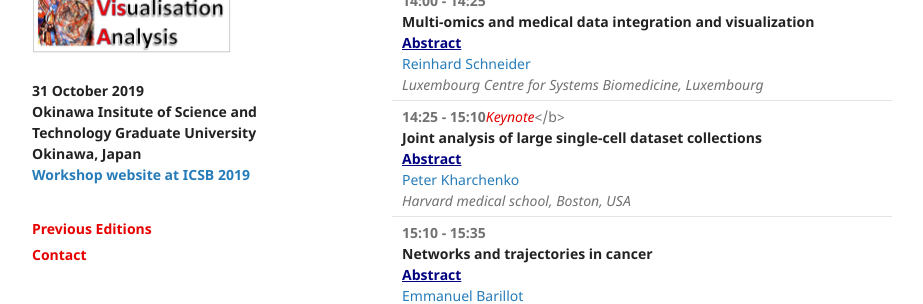
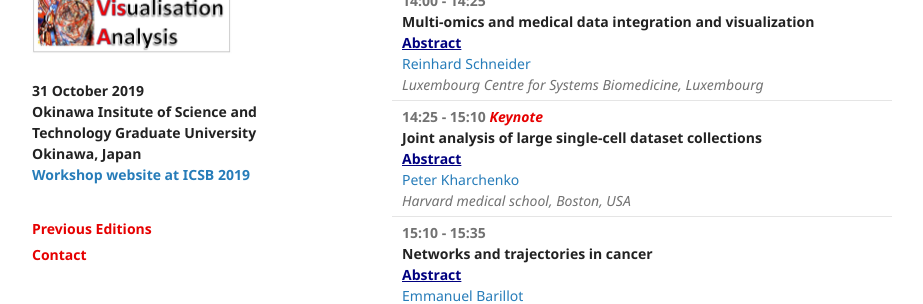
Before and after one commit to lcmonraz/Bionetvisa.github.io, a Jekyll site: the page built from index.md, in a window 1280 px wide and 900 px high, scrolled down 2923 px. Shown: the part 153-457 px from the top of the window, without its empty margins (178-1101 px from the left). Built offline with Jekyll 4.4.1, drawn with Linux system fonts in a browser that asks for light colours; our own code applies the rules of GitHub Pages for plain Markdown files.

Commit message:
Update index.md

```diff
--- a/index.md
+++ b/index.md
@@ -128,7 +128,7 @@ Networks for drug repositioning<br />
 <a href="/Abstracts/Bionetvisa2019/Abstract_BioNetVisA2019_Reinhard_SCHNEIDER.pdf"><b><font color="Navy"><span style="text-decoration: underline;">Abstract</span></font></b></a><br />
 <a href="https://wwwfr.uni.lu/lcsb/people/reinhard_schneider">Reinhard Schneider</a><br />
 <i>Luxembourg Centre for Systems Biomedicine, Luxembourg</i></td></tr>
-<tr><td><b>14:25 - 15:10</b><i><font color="#e60000">Keynote</font></i></b><br />
+<tr><td><b>14:25 - 15:10 <i><font color="#e60000">Keynote</font></i></b><br />
 <strong>Joint analysis of large single-cell dataset collections</strong><br />
 <a href=""><b><font color="Navy"><span style="text-decoration: underline;">Abstract</span></font></b></a><br />
 <a href="http://pklab.med.harvard.edu/index.html">Peter Kharchenko</a><br />
```
